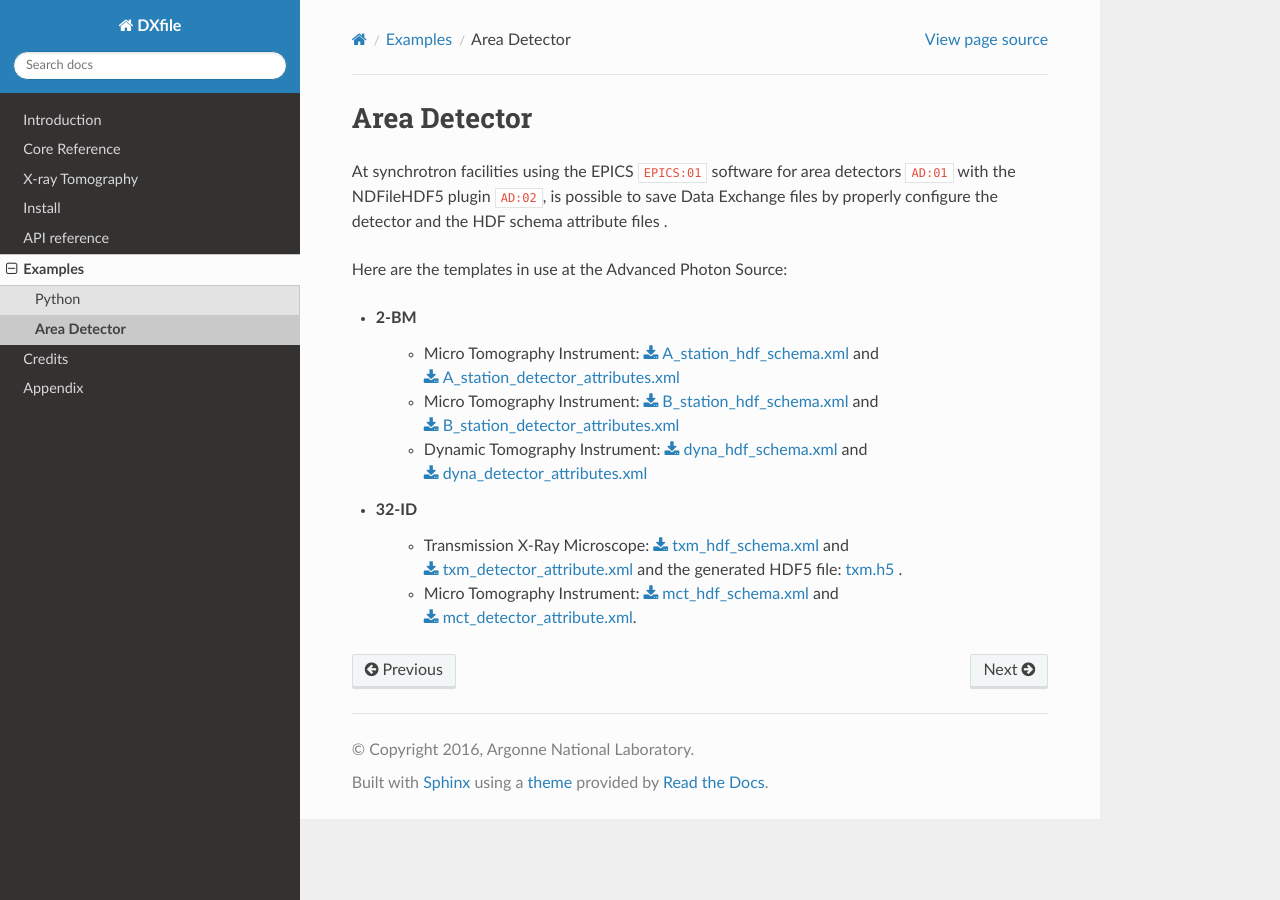
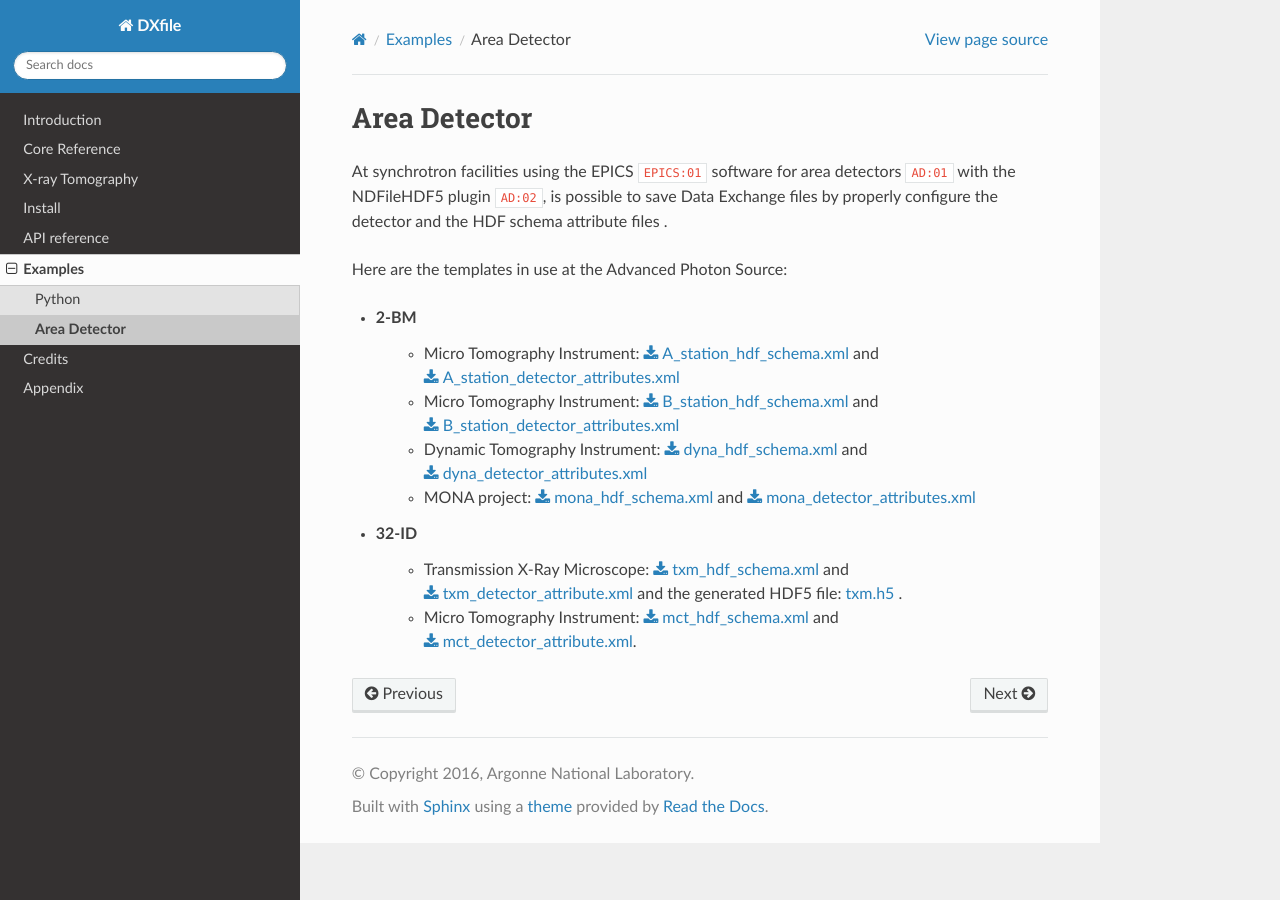
Before and after one commit to data-exchange/dxfile, a Sphinx documentation site: the page built from doc/source/demo/doc.areadetector.rst, in a window 1280 px wide. Built offline with Sphinx 7.4.7 and the Read the Docs theme 2.0.0, drawn with Linux system fonts in a browser that asks for light colours; cross-references to code outside the pages are shown as plain code.

Commit message:
added MONA project xml files to docs

```diff
--- a/doc/source/demo/doc.areadetector.rst
+++ b/doc/source/demo/doc.areadetector.rst
@@ -12,6 +12,7 @@ Here are the templates in use at the  Advanced Photon Source:
     - Micro Tomography Instrument: :download:`A_station_hdf_schema.xml <../../../doc/demo/areadetector/2-BM/AlocalPG1Layout.xml>` and :download:`A_station_detector_attributes.xml <../../../doc/demo/areadetector/2-BM/AlocalPG1DetectorAttributes.xml>`
     - Micro Tomography Instrument: :download:`B_station_hdf_schema.xml <../../../doc/demo/areadetector/2-BM/BlocalPG1Layout.xml>` and :download:`B_station_detector_attributes.xml <../../../doc/demo/areadetector/2-BM/BlocalPG1DetectorAttributes.xml>`
     - Dynamic Tomography Instrument: :download:`dyna_hdf_schema.xml <../../../doc/demo/areadetector/2-BM/DynaMCTHDFLayout.xml>` and :download:`dyna_detector_attributes.xml <../../../doc/demo/areadetector/2-BM/DynaMCTDetectorAttributes.xml>`
+    - MONA project: :download:`mona_hdf_schema.xml <../../../doc/demo/areadetector/2-BM/monaLayout.xml>` and :download:`mona_detector_attributes.xml <../../../doc/demo/areadetector/2-BM/monaDetectorAttributes.xml>`
 
 - 32-ID
     - Transmission X-Ray Microscope: :download:`txm_hdf_schema.xml <../../../doc/demo/areadetector/32-ID/nct.xml>` and :download:`txm_detector_attribute.xml <../../../doc/demo/areadetector/32-ID/nctDetectorAttributes.xml>` and the generated HDF5 file: `txm.h5 <https://drive.google.com/open?id=0B78bW1AwveI_UmVvcHVTUzVBVXM>`_ .
```
